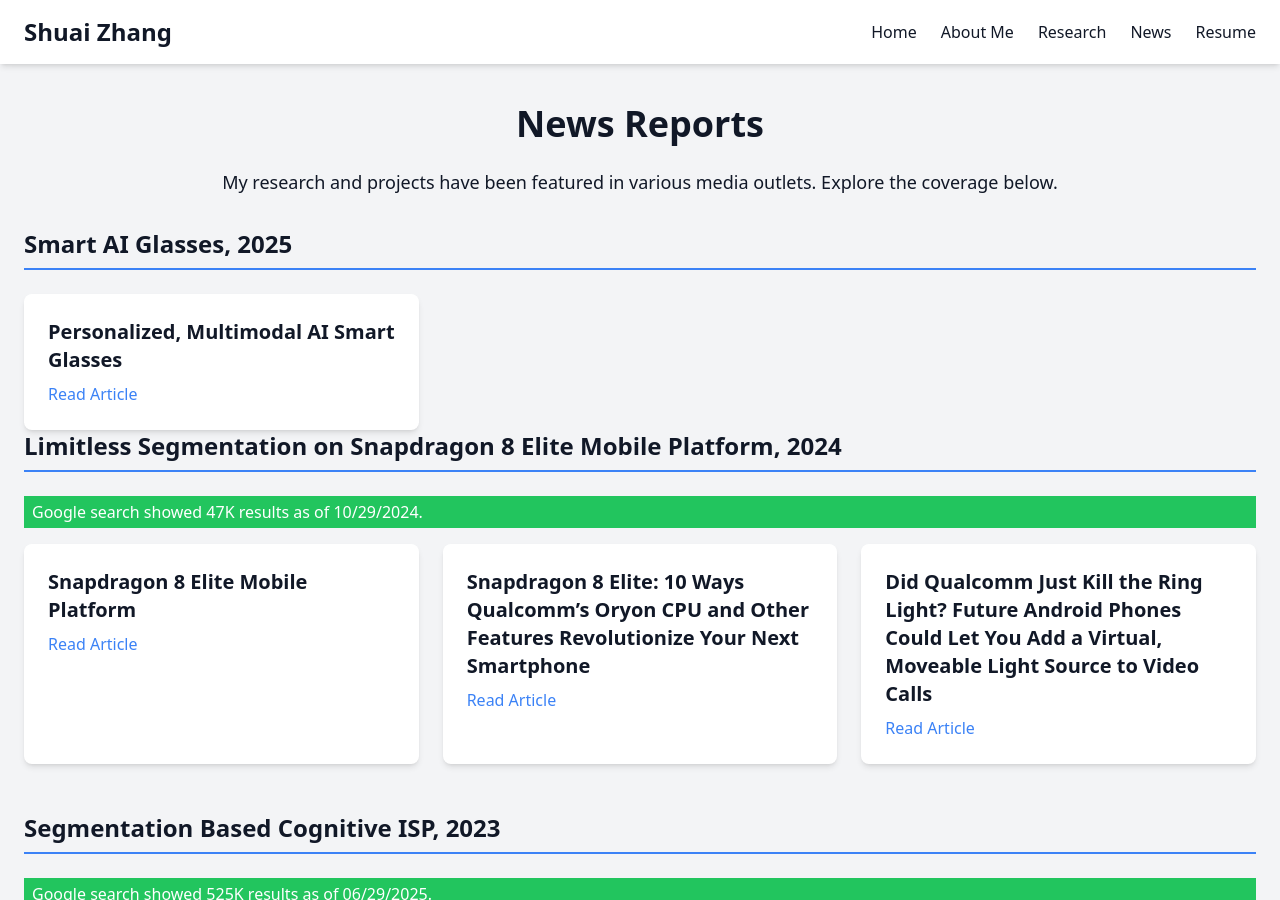
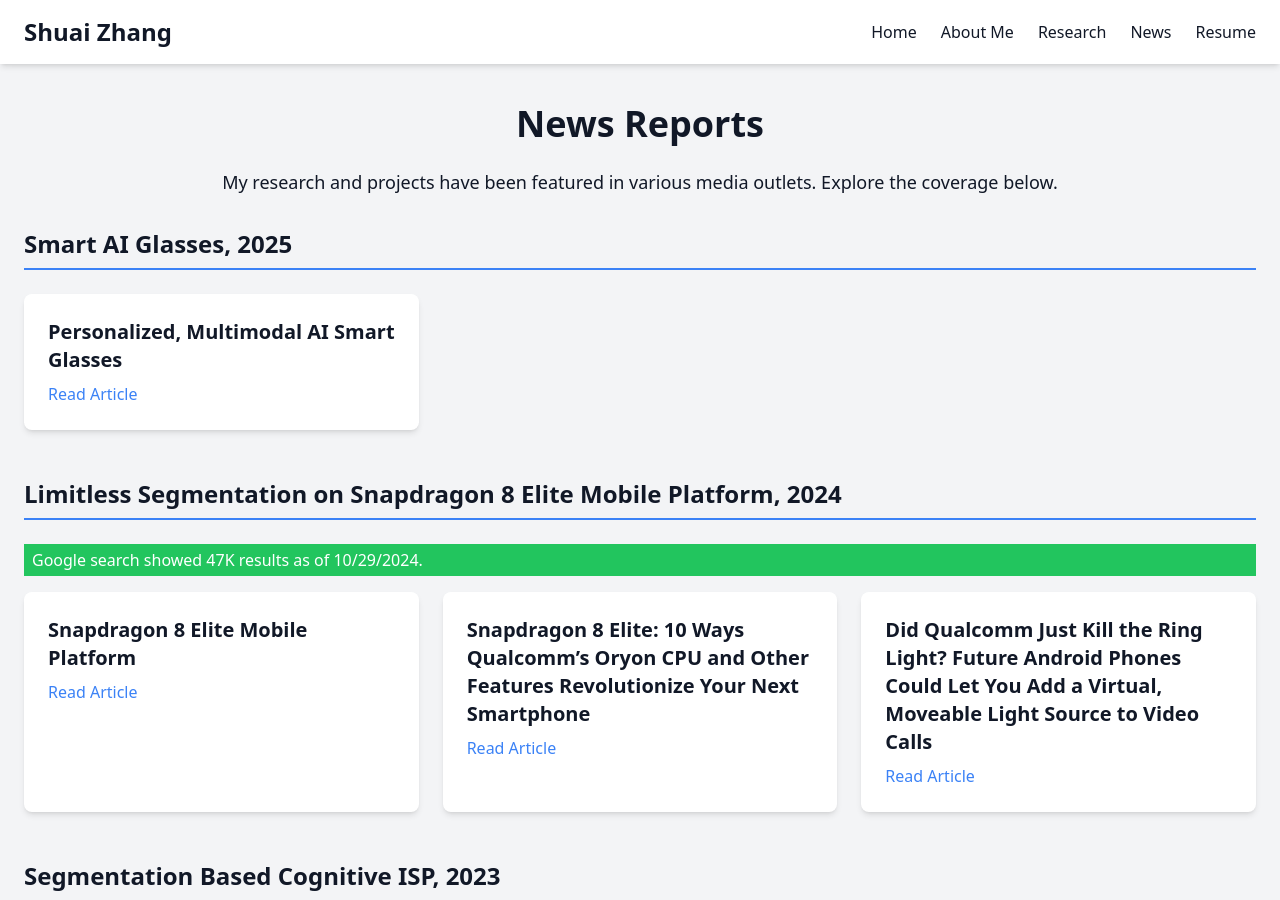
Before and after one commit to zsivine/zsivine.github.io, a Jekyll site: the page built from webreport.html, in a window 1280 px wide and 900 px high. Built offline with Jekyll 4.4.1, drawn with Linux system fonts in a browser that asks for light colours; nearby versions of some CDN libraries.

```diff
--- a/webreport.html
+++ b/webreport.html
@@ -9,6 +9,7 @@ description: Media coverage and news reports on Shuai Zhang's research and proje
     <p class="text-lg mb-4">My research and projects have been featured in various media outlets. Explore the coverage below.</p>
   </div>
 
+  <div class="space-y-12">
 
     <!-- Smart AI Glasses, 2025 -->
     <div>
@@ -26,7 +27,6 @@ description: Media coverage and news reports on Shuai Zhang's research and proje
       </div>
     </div>
 
-  <div class="space-y-12">
     <!-- Limitless Segmentation on Snapdragon 8 Elite Mobile Platform, 2024 -->
     <div>
       <h2 class="text-2xl font-bold mb-6 border-b-2 border-blue-500 pb-2">
```
